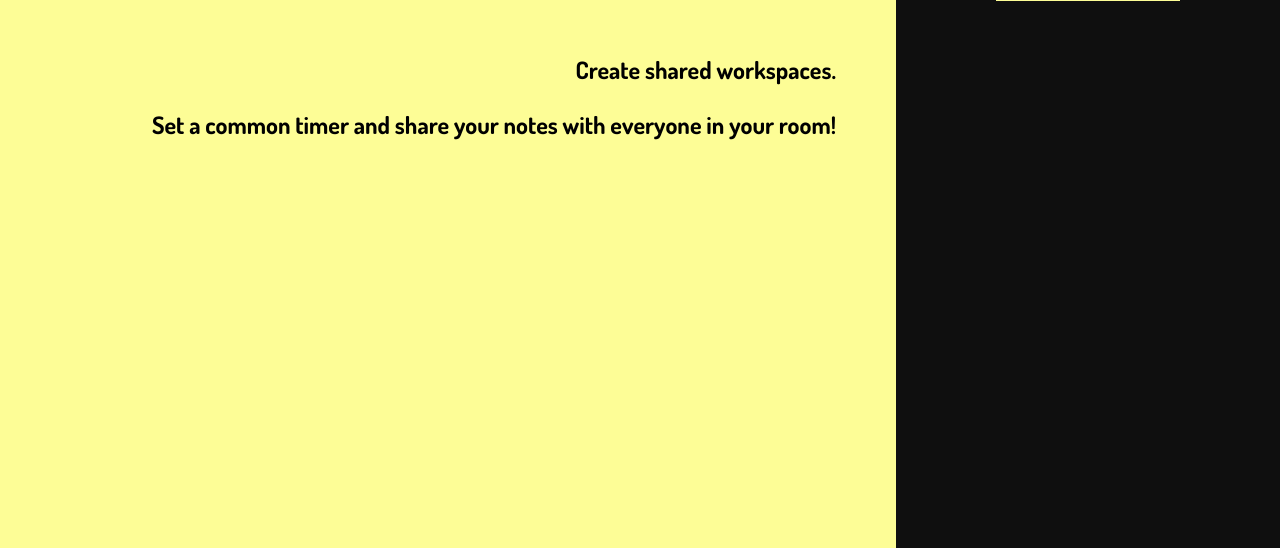
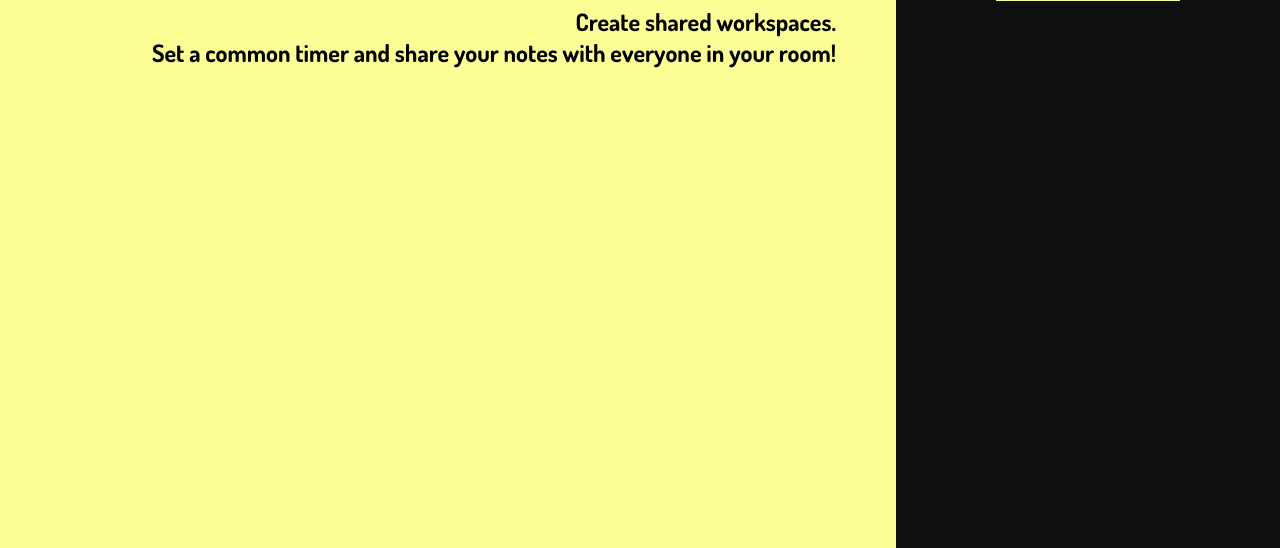
Before and after one commit to Sparshith/doTogether, a website: page index.html in a window 1280 px wide. Shown: the part 252-800 px from the top of the page. Drawn offline with nearby package versions, Linux system fonts and the light colour scheme.

Commit message:
favicon and ui changes

```diff
--- a/index.html
+++ b/index.html
@@ -6,6 +6,7 @@
     <link rel="stylesheet" type="text/css" href="/common.css">
     <link rel="stylesheet" type="text/css" href="/index.css">
     <link rel="stylesheet" href="https://fonts.googleapis.com/icon?family=Material+Icons">
+    <link rel="shortcut icon" href="/favicon.ico" type="image/x-icon">
   </head>
 
   <script src="https://code.jquery.com/jquery-3.4.1.min.js"></script>
@@ -16,8 +17,10 @@
       <div class="leftSection">
         <div class="content">
           <h1>doTogether</h1>
-          <h3>Create shared workspaces.</h3>
-          <h3>Set a common timer and share your notes with everyone in your room!</h3>
+          <div>
+            <h3>Create shared workspaces.</h3>
+            <h3>Set a common timer and share your notes with everyone in your room!</h3>
+          </div>
         </div>
       </div>
       <div class="rightSection">
--- a/public/index.css
+++ b/public/index.css
@@ -33,6 +33,7 @@ h1 {
 h3 {
 	font-family: 'Dosis','Helvetica Neue', Helvetica,Arial,sans-serif;
   font-size: 1.5em;
+  margin-top: -1em
 }
 
 .leftSection .content {
```
Also changed, not shown: public/favicon.ico (added).
